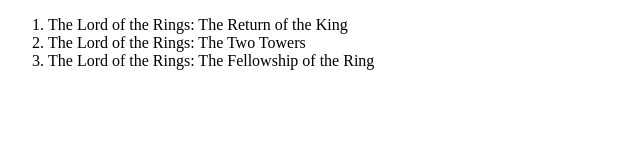
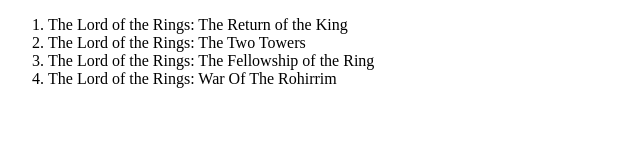
Before and after one commit to emilesherrott/my-first-repo, a plain HTML site: page index.html in a window 1280 px wide. Shown: the whole page, without its empty margins (0-640 px from the left). Drawn offline with Linux system fonts and the light colour scheme.

Commit message:
Add new film

```diff
--- a/index.html
+++ b/index.html
@@ -10,6 +10,7 @@
         <li>The Lord of the Rings: The Return of the King</li>
         <li>The Lord of the Rings: The Two Towers</li>
         <li>The Lord of the Rings: The Fellowship of the Ring</li>
+        <li>The Lord of the Rings: War Of The Rohirrim</li>
     </ol>
 </body>
 </html>
```
